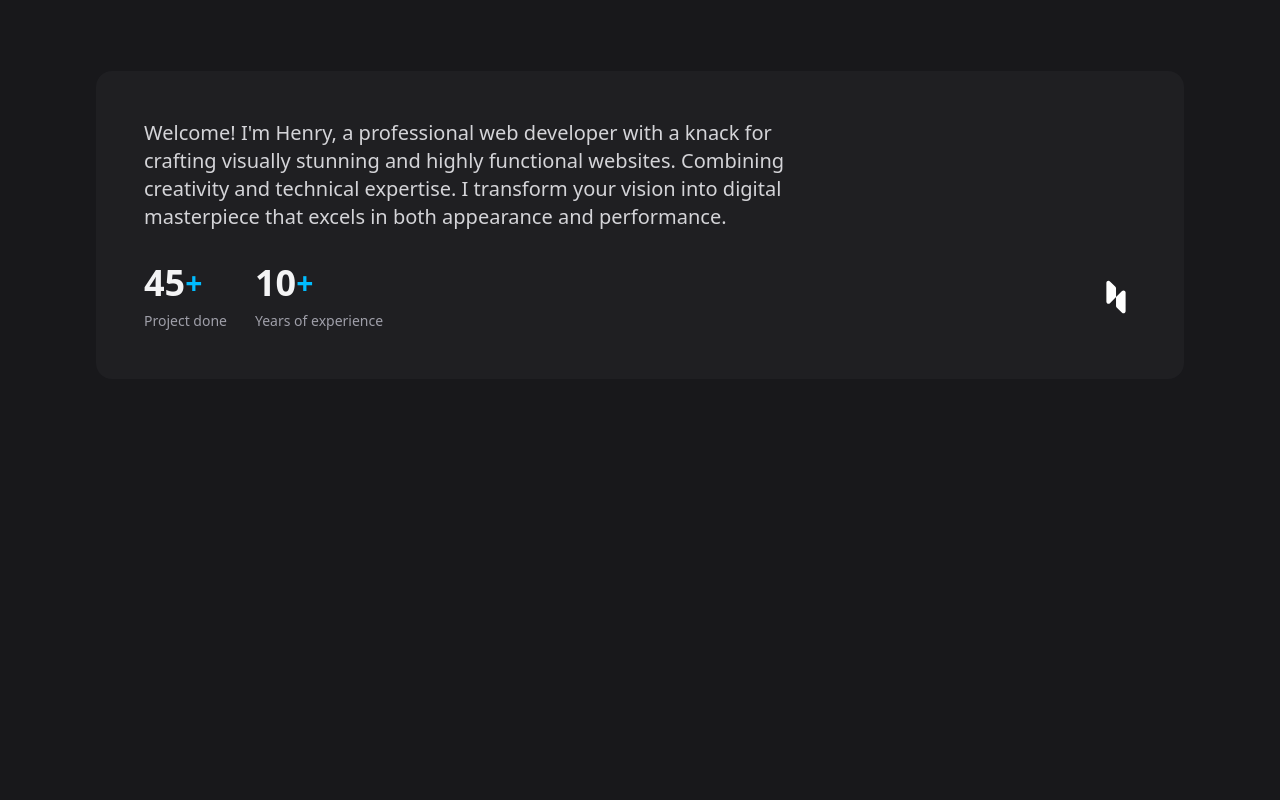
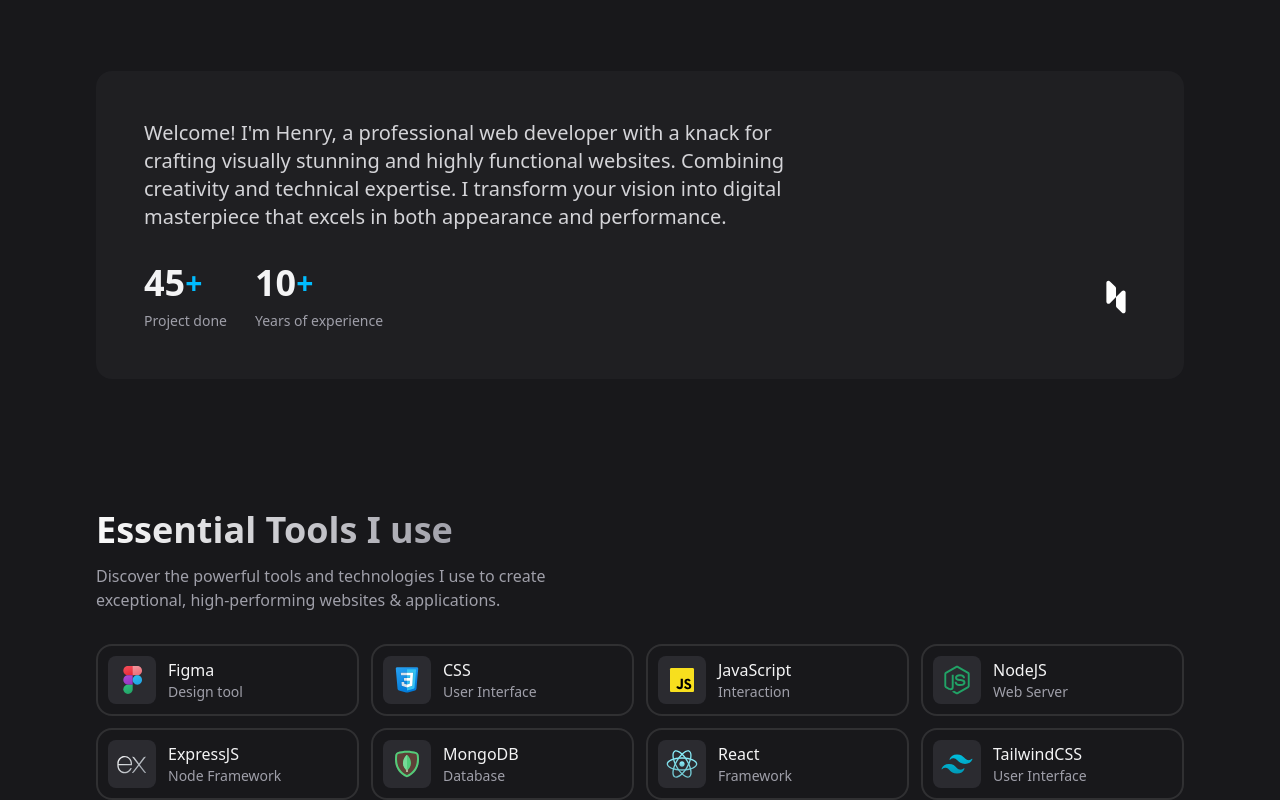
Before and after one commit to Kenneth-Uamusse/MyPortfolio, a React (Vite) app in the folder MyPortfolio/: page / in a window 1280 px wide. Shown: the part 841-1641 px from the top of the page. Before the commit the page ends 1220 px from the top, so only its background shows below. Built offline with nearby package versions, Linux system fonts and the light colour scheme.

Commit message:
Skills section final stylization implemented

```diff
--- a/MyPortfolio/src/App.jsx
+++ b/MyPortfolio/src/App.jsx
@@ -1,6 +1,7 @@
 import About from "./components/About";
 import Header from "./components/Header";
 import Hero from "./components/Hero";
+import Skills from "./components/Skills";
 
 const App = () => {
   return (
@@ -8,7 +9,8 @@
       <Header />
       <main>
         <Hero />
-        <About/>
+        <About />
+        <Skills />
       </main>
     </>
   );
--- /dev/null
+++ b/MyPortfolio/src/components/SkillCard.jsx
@@ -0,0 +1,30 @@
+import PropTypes from "prop-types";
+
+const SkillCard = ({ imgSrc, label, desc, classes }) => {
+  return (
+    <div
+      className={
+        "flex items-center gap-3 ring-2 ring-inset ring-zinc-50/10 rounded-2xl p-3 hover:bg-zinc-800 transition-colors group" +
+        classes
+      }
+    >
+      <figure className="bg-zinc-700/50 rounded-lg overflow-hidden w-12 h-12 p-2 group-hover:bg-zinc-900 transition-colors">
+        <img src={imgSrc} width={32} height={32} alt={label} />
+      </figure>
+
+      <div>
+        <h3>{label}</h3>
+        <p className="text-zinc-400 text-sm">{desc}</p>
+      </div>
+    </div>
+  );
+};
+
+SkillCard.propTypes = {
+  imgSrc: PropTypes.string.isRequired,
+  label: PropTypes.string.isRequired,
+  desc: PropTypes.string.isRequired,
+  classes: PropTypes.string,
+};
+
+export default SkillCard;
--- /dev/null
+++ b/MyPortfolio/src/components/Skills.jsx
@@ -0,0 +1,66 @@
+import SkillCard from "./SkillCard";
+
+const skillItem = [
+  {
+    imgSrc: "/images/figma.svg",
+    label: "Figma",
+    desc: "Design tool",
+  },
+  {
+    imgSrc: "/images/css3.svg",
+    label: "CSS",
+    desc: "User Interface",
+  },
+  {
+    imgSrc: "/images/javascript.svg",
+    label: "JavaScript",
+    desc: "Interaction",
+  },
+  {
+    imgSrc: "/images/nodejs.svg",
+    label: "NodeJS",
+    desc: "Web Server",
+  },
+  {
+    imgSrc: "/images/expressjs.svg",
+    label: "ExpressJS",
+    desc: "Node Framework",
+  },
+  {
+    imgSrc: "/images/mongodb.svg",
+    label: "MongoDB",
+    desc: "Database",
+  },
+  {
+    imgSrc: "/images/react.svg",
+    label: "React",
+    desc: "Framework",
+  },
+  {
+    imgSrc: "/images/tailwindcss.svg",
+    label: "TailwindCSS",
+    desc: "User Interface",
+  },
+];
+
+const Skills = () => {
+  return (
+    <section className="section">
+      <div className="container">
+        <h2 className="headline-2">Essential Tools I use</h2>
+        <p className="text-zinc-400 mt-3 mb-8 max-w-[50ch]">
+          Discover the powerful tools and technologies I use to create
+          exceptional, high-performing websites & applications.
+        </p>
+
+        <div className="grid gap-3 grid-cols-[repeat(auto-fill,_minmax(250px,_1fr))]">
+          {skillItem.map(({ imgSrc, label, desc }, key) => (
+            <SkillCard key={key} imgSrc={imgSrc} label={label} desc={desc} />
+          ))}
+        </div>
+      </div>
+    </section>
+  );
+};
+
+export default Skills;
--- a/MyPortfolio/src/index.css
+++ b/MyPortfolio/src/index.css
@@ -9,7 +9,8 @@
   color: #f4f4f5; /* Equivalent to text-zinc-50 */
 }
 
-.headline-1 {
+.headline-1,
+.headline-2 {
   @apply max-w-max;
   background: -webkit-linear-gradient(0deg, #fafafa, #a1a1aa);
   -webkit-background-clip: text;
@@ -17,6 +18,10 @@
 }
 .headline-1 {
   @apply text-5xl leading-tight font-semibold lg:text-[55px] lg:leading-[1.15];
+}
+
+.headline-2 {
+  @apply text-3xl lg:text-4xl lg:leading-tight font-semibold;
 }
 
 .material-symbols-rounded {
@@ -36,8 +41,8 @@
   @apply w-full h-full object-cover;
 }
 
-.section{
-  @apply pt-20 lg:pt-32
+.section {
+  @apply pt-20 lg:pt-32;
 }
 .menu-btn {
   @apply w-10 h-10 grid place-items-center bg-zinc-50/10 rounded-xl ring-inset ring-1 ring-zinc-50/[0.02] backdrop-blur-2xl hover:bg-zinc-50/15 transition-[transform,background-color] active:scale-95;
```
